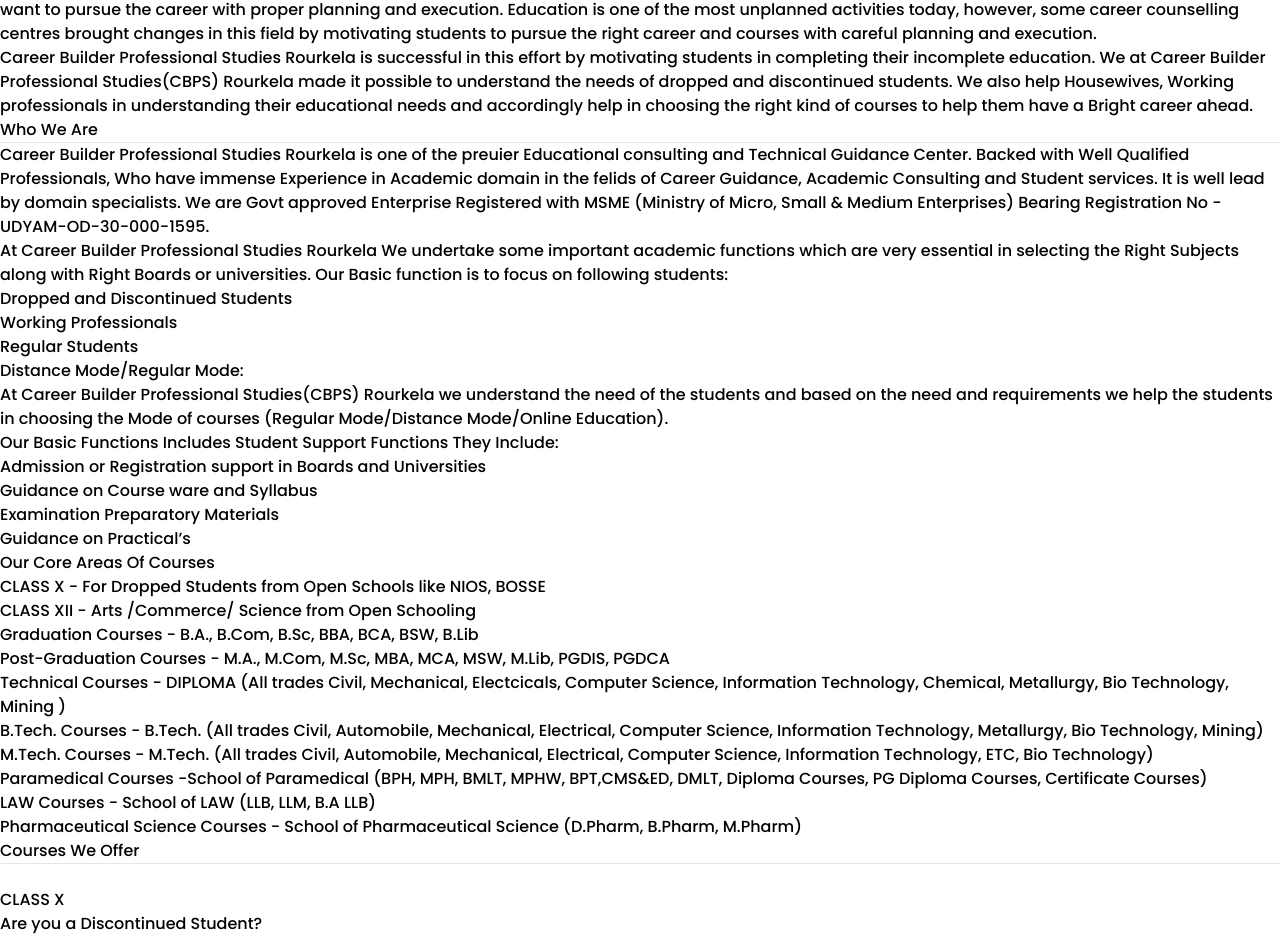
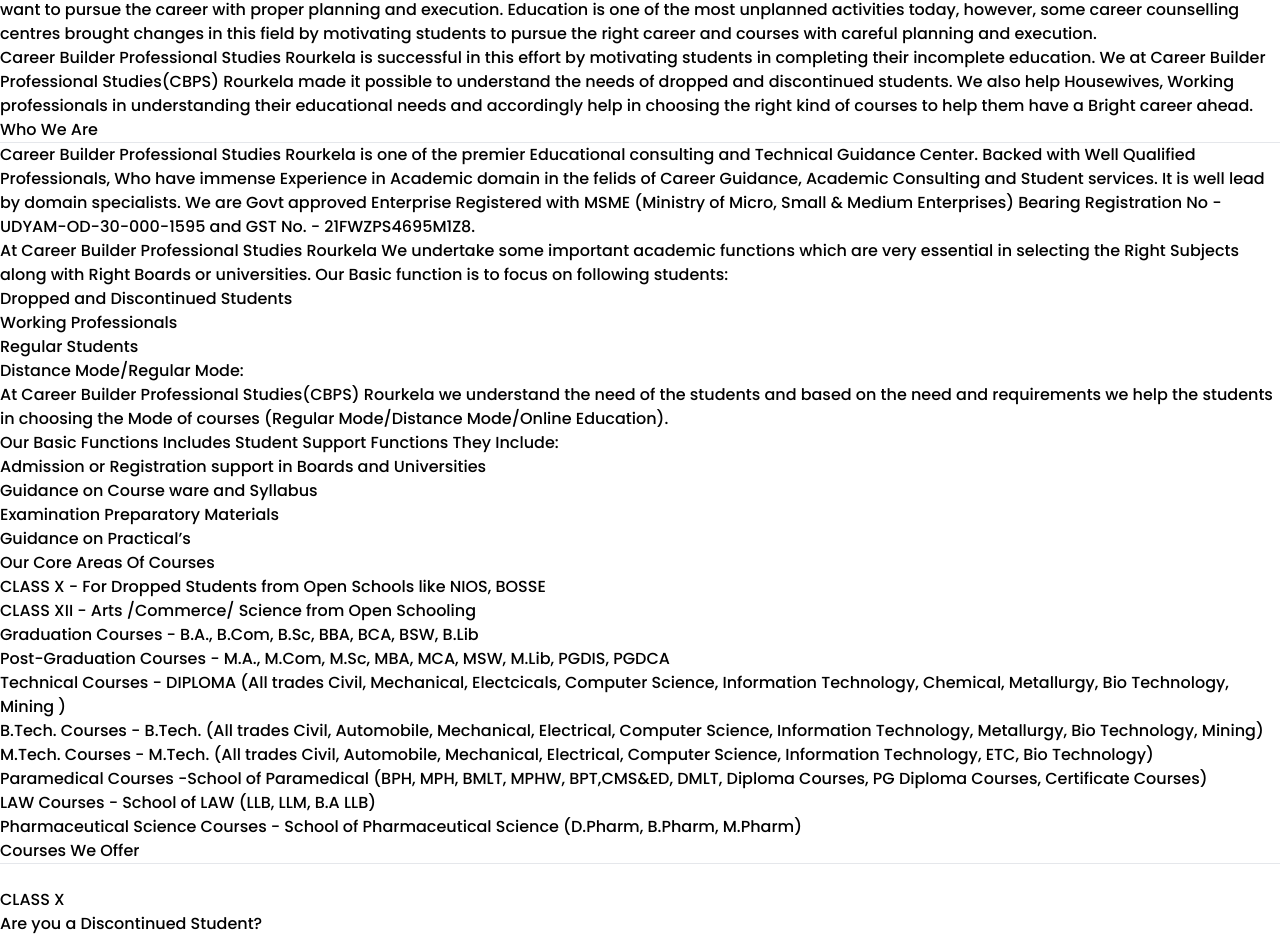
Before and after one commit to Umesh604/cbps-study, a React (Vite) app: page / in a window 1280 px wide. Shown: the part 1455-2394 px from the top of the page. Built offline with nearby package versions, Linux system fonts and the light colour scheme.

Commit message:
Update Who.jsx

```diff
--- a/src/Components/Who.jsx
+++ b/src/Components/Who.jsx
@@ -9,7 +9,7 @@
         <hr  className='w-20 h-1 rounded-lg mx-auto bg-black mt-1'/>
       </div>
       <div>
-        <p className='mb-6'><span className='text-blue-600'>Career Builder Professional Studies</span> Rourkela is one of the preuier Educational consulting and Technical Guidance Center. Backed with Well Qualified Professionals, Who have immense Experience in Academic domain in the felids of Career Guidance, Academic Consulting and Student services. It is well lead by domain specialists. We are Govt approved Enterprise Registered with MSME (Ministry of Micro, Small & Medium Enterprises) Bearing Registration No - UDYAM-OD-30-000-1595.</p>
+        <p className='mb-6'><span className='text-blue-600'>Career Builder Professional Studies</span> Rourkela is one of the premier Educational consulting and Technical Guidance Center. Backed with Well Qualified Professionals, Who have immense Experience in Academic domain in the felids of Career Guidance, Academic Consulting and Student services. It is well lead by domain specialists. We are Govt approved Enterprise Registered with MSME (Ministry of Micro, Small & Medium Enterprises) Bearing Registration No - UDYAM-OD-30-000-1595 and GST No. - 21FWZPS4695M1Z8.</p>
         <p>At Career Builder Professional Studies Rourkela We undertake some important academic functions which are very essential in selecting the Right Subjects along with Right Boards or universities. Our Basic function is to focus on following students:</p>
         <ul className='mt-3'>
             <li className='font-semibold list-disc ml-2'>Dropped and Discontinued Students</li>
```
